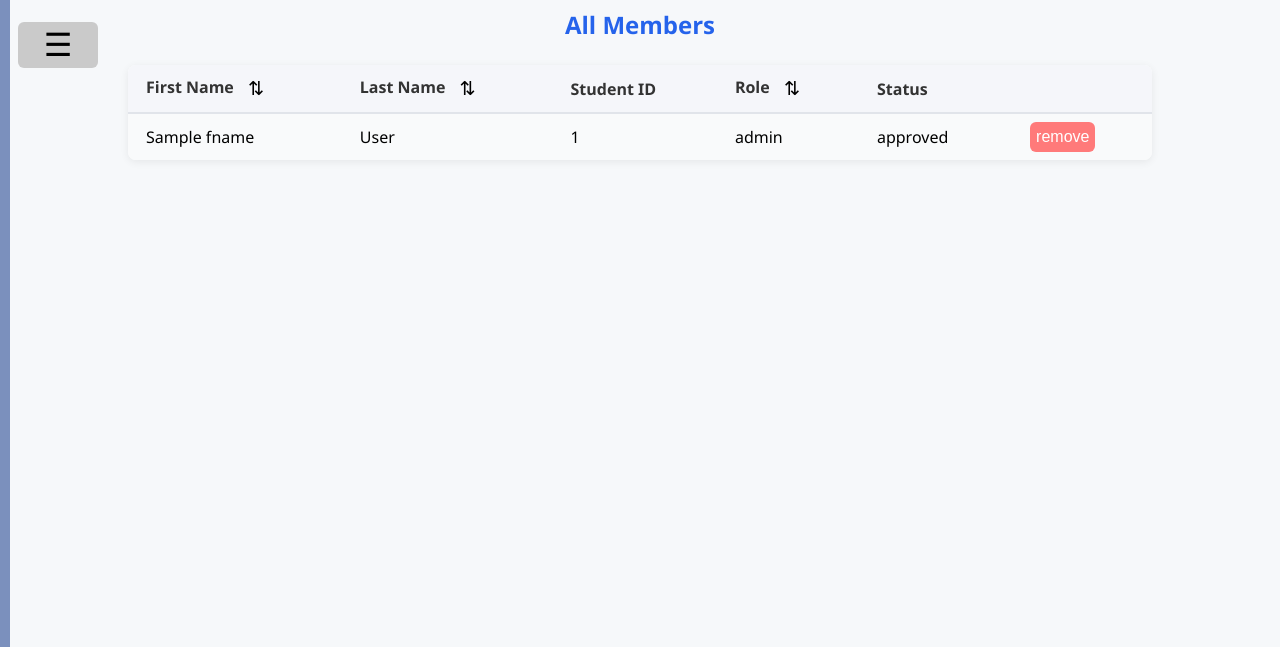
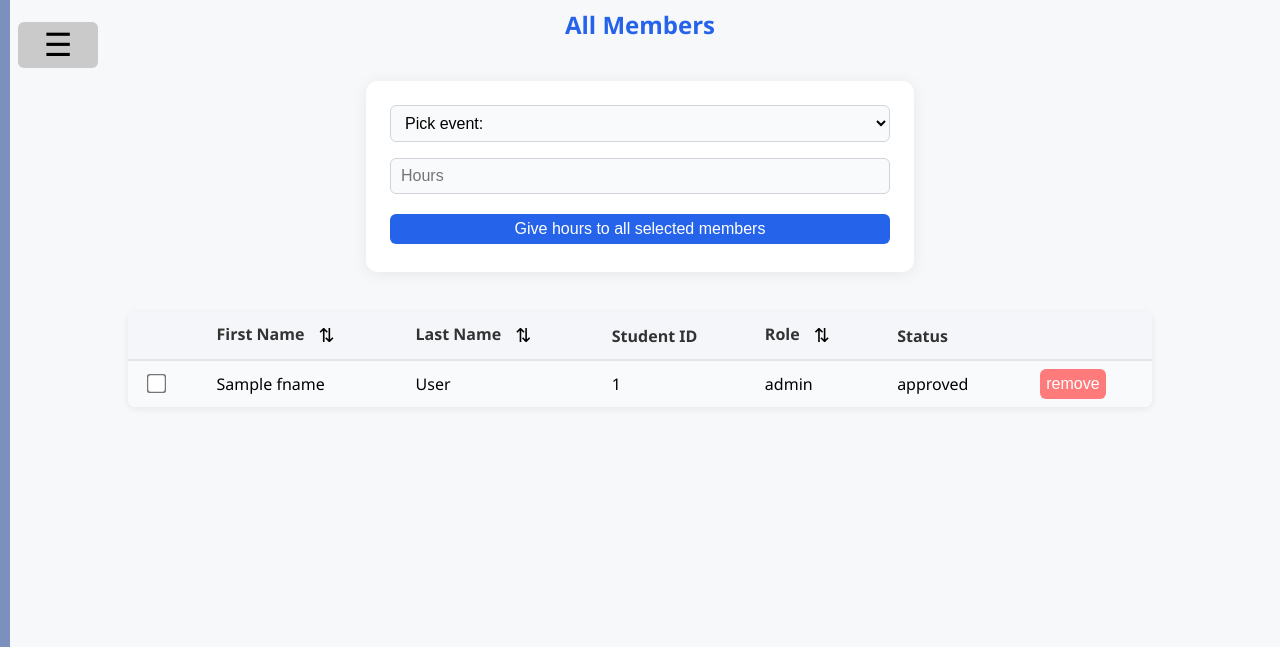
Before and after one commit to JasonVBN/hourstracker, a Flask app: template templates/roster.html in a window 1280 px wide. Shown: the top 647 px of the page. Run offline with Flask 3, Linux system fonts and the light colour scheme; the template is opened without the code that fills it: most values are stand-ins (such as "Sample title", 1, 10 or a date in 2020).

Commit message:
batch add hours feature

```diff
--- a/app.py
+++ b/app.py
@@ -307,7 +307,22 @@ def roster():
 
     users = runquery('''SELECT * FROM users''')
     return render_template('roster.html',
-                           users=users)
+                           users=users,
+                           events=getallevents())
+
+@app.route('/roster/addhours', methods=['POST'])
+def addhours():
+    data = request.get_json()
+    event_id = data.get('event_id')
+    user_ids = data.get('user_ids', [])
+    hours = data.get('hours', 0)
+    print(f"[app/addhours] Adding hours for event ID: {event_id} to users: {user_ids}")
+
+    for uid in user_ids:
+        runquery("""INSERT INTO entries (event_id, user_id, hours, status)
+                 VALUES (%s, %s, %s, 'approved')""",
+                  (event_id, uid, hours))
+    return jsonify({"success": True}), 200
 
 @app.route('/roster/kick/<int:id>', methods=['POST'])
 def kickmember(id: int):
@@ -358,6 +373,10 @@ def profile(id: int):
 
 @app.route('/auditlog')
 def alogpage():
+    if ('email' not in session) or ('userinfo' not in session):
+        return redirect('/login')
+    if session['userinfo'].get('role') != 'admin' or session['userinfo'].get('status') != 'approved':
+        return render_template("badboi.html")
     alog = runquery("""SELECT action, timestamp FROM log
                     ORDER BY timestamp DESC""")
     return render_template('auditlog.html', alog=alog)
--- a/routes/export.py
+++ b/routes/export.py
@@ -85,6 +85,7 @@ def updategdrive():
         except:
             pass
         tab = spreadsheet.add_worksheet(tab_title)
+        tab.index = 0  # Move new tab to left
         print(f"Created tab: {tab.title} at {tab.url}")
 
         events = runquery('''SELECT id, name, date
--- a/templates/entries.html
+++ b/templates/entries.html
@@ -85,7 +85,7 @@
         </tr>
         {% for entry in past_entries %}
             <tr>
-                <td>{{entry['user_fname']}} ({{entry['sid']}})</td>
+                <td>{{entry['user_fname']}} {{entry['user_lname']}} ({{entry['sid']}})</td>
                 <td>{{ entry['event_name'] }}</td>
                 <td>{{ entry['date'] }}</td>
                 <td>{{ entry['hours'] }}</td>
--- a/templates/roster.html
+++ b/templates/roster.html
@@ -74,12 +74,66 @@
                 });
             }
         }
+
+        function addhours(){
+            const selectedEvent = document.getElementById('event-select').value;
+            const checkboxes = document.querySelectorAll('input[name="addhours"]:checked');
+            const hours = document.getElementById('hours-input').value;
+            if (checkboxes.length === 0) {
+                alert("Please select at least one member.");
+                return;
+            }
+            const userIds = Array.from(checkboxes).map(cb => cb.value);
+            fetch('/roster/addhours', {
+                method: 'POST',
+                headers: { 'Content-Type': 'application/json' },
+                body: JSON.stringify({ event_id: selectedEvent,
+                    user_ids: userIds, hours: hours })
+            }).then(response => {
+                if (response.ok) {
+                    alert("Hours added successfully!");
+                    window.location.reload();
+                } else {
+                    alert("Failed to add hours.");
+                }
+            });
+        }
+
     </script>
 </head>
 <body>
     <h2 style='text-align:center;'>All Members</h2>
+    <!-- <div class="container"> -->
+        <form onsubmit="addhours()">
+            <select id="event-select" required>
+                <option disabled selected value="">Pick event:</option>
+                {% for ev in events %}
+                    <option value="{{ ev.id }}" data-hours="{{ ev.hours|float }}">{{ ev.name }}</option>
+                {% endfor %}
+            </select>
+            <input id="hours-input" type="number" placeholder="Hours" step="0.25" required readonly>
+            <button type="submit">Give hours to all selected members</button>
+        </form>
+    <!-- </div> -->
+    <script>
+        const eventSelect = document.getElementById('event-select');
+        const hoursInput = document.getElementById('hours-input');
+        function updateForm() {
+            const selected = eventSelect.options[eventSelect.selectedIndex];
+            if(selected && selected.dataset.hours == 0) {
+                hoursInput.readOnly = false;
+                hoursInput.value = '';
+            } else if(selected) {
+                hoursInput.readOnly = true;
+                hoursInput.value = selected.dataset.hours;
+            }
+        }
+        eventSelect.addEventListener('change', updateForm);
+    </script>
+
     <table>
         <tr>
+            <th></th>
             <th>First Name
                 <button id="sort-fname-btn" aria-label="Sort by first name" class="sort-btn">⇅</button>
             </th>
@@ -95,6 +149,10 @@
         </tr>
         {% for u in users %}
             <tr>
+                <td>
+                    <input type="checkbox" name="addhours" value="{{u['id']}}"
+                    style="transform: scale(1.5)">
+                </td>
                 <td>{{ u['fname'] }}</td>
                 <td>{{ u['lname'] }}</td>
                 <td>{{ u['sid'] }}</td>
@@ -129,15 +187,15 @@
 
     // Sort table by first name
     document.getElementById('sort-fname-btn').onclick = function() {
-        sort.call(this, 0);
+        sort.call(this, 1);
     };
 
     document.getElementById('sort-lname-btn').onclick = function() {
-        sort.call(this, 1);
+        sort.call(this, 2);
     };
 
     document.getElementById('sort-role-btn').onclick = function() {
-        sort.call(this, 3);
+        sort.call(this, 4);
     };
     </script>
 
```
Also changed, not shown: templates/askname.html (+10 -0 lines).
